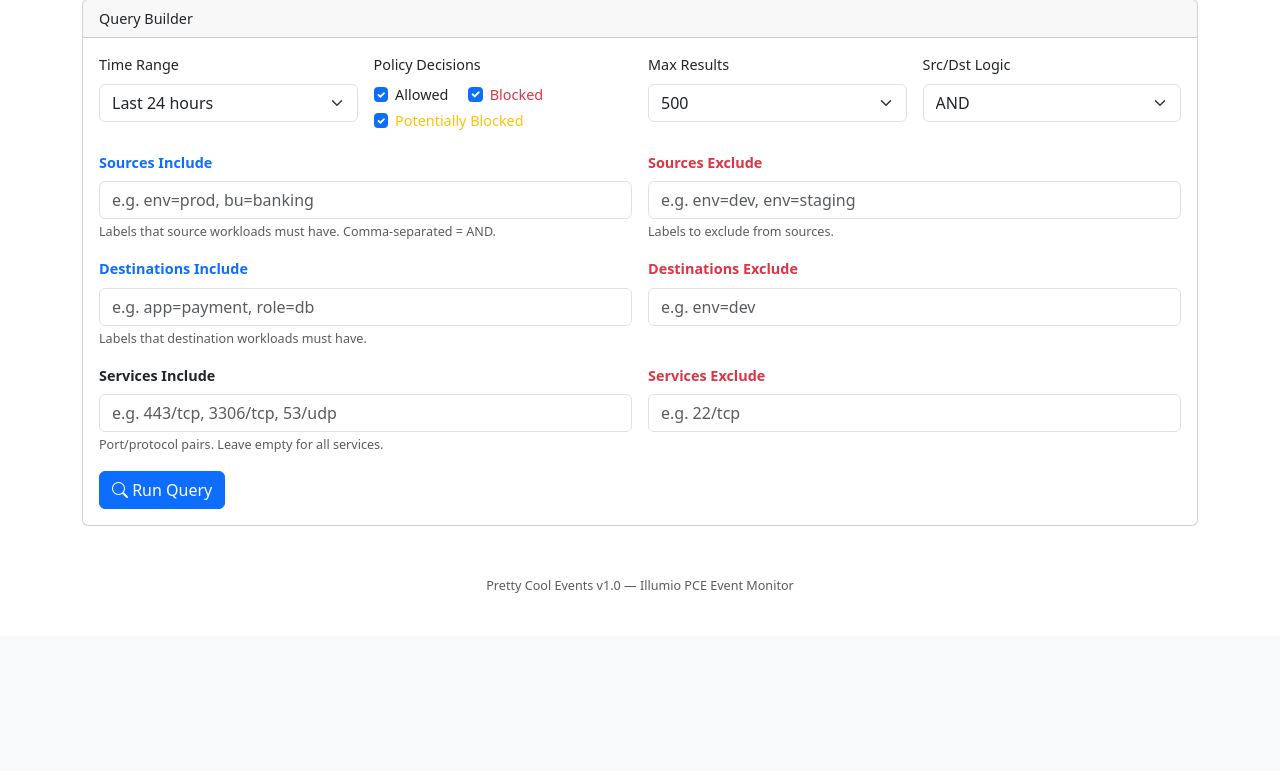
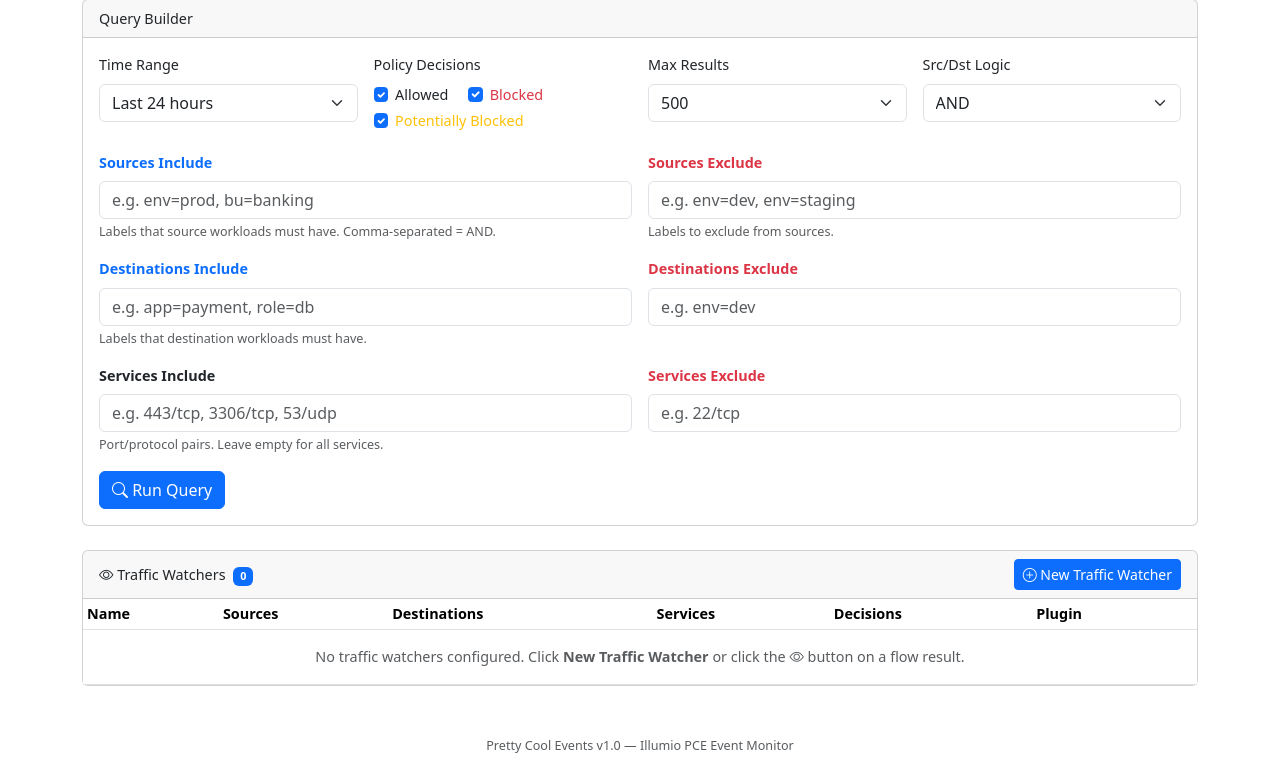
Before and after one commit to alexgoller/illumio-pretty-cool-events, a Python web app: template pretty_cool_events/web/templates/traffic.html in a window 1280 px wide. Shown: the part 164-935 px from the top of the page. Before the commit the page ends 757 px from the top, so only its background shows below. Run offline with Jinja, Linux system fonts and the light colour scheme; the template is opened without the code that fills it, so the values that code supplies are empty; some libraries are stand-ins or nearby versions.

Commit message:
Add standalone traffic watcher creation without query results
The Traffic Watchers card is now always visible on the Traffic page
(not hidden when empty). A "New Traffic Watcher" button opens the
watcher builder modal with blank fields, letting users define
watchers from scratch using label expressions without needing to
run a query first.

Two creation paths:
1. Click eye button on a flow result -> pre-filled from that flow
2. Click "New Traffic Watcher" -> blank form, type label expressions

Empty state shows helpful text explaining both paths.

Co-Authored-By: Claude Opus 4.6 (1M context) <noreply@anthropic.com>

```diff
--- a/pretty_cool_events/web/templates/traffic.html
+++ b/pretty_cool_events/web/templates/traffic.html
@@ -156,16 +156,20 @@
   </div>
 </div>
 
-<!-- Existing traffic watchers -->
-<div class="card mt-4 d-none" id="tw-card">
-  <div class="card-header d-flex justify-content-between">
-    <span><i class="bi bi-eye"></i> Traffic Watchers</span>
-    <span class="badge bg-primary" id="tw-count">0</span>
+<!-- Traffic watchers (always visible) -->
+<div class="card mt-4" id="tw-card">
+  <div class="card-header d-flex justify-content-between align-items-center">
+    <span><i class="bi bi-eye"></i> Traffic Watchers <span class="badge bg-primary ms-1" id="tw-count">0</span></span>
+    <button class="btn btn-sm btn-primary" onclick="openTrafficWatcherBuilderBlank()">
+      <i class="bi bi-plus-circle"></i> New Traffic Watcher
+    </button>
   </div>
-  <div class="card-body p-0">
+  <div class="card-body p-0" id="tw-table-wrap">
     <table class="table table-sm mb-0">
       <thead><tr><th>Name</th><th>Sources</th><th>Destinations</th><th>Services</th><th>Decisions</th><th>Plugin</th><th></th></tr></thead>
-      <tbody id="tw-body"></tbody>
+      <tbody id="tw-body">
+        <tr id="tw-empty"><td colspan="7" class="text-center text-muted p-3">No traffic watchers configured. Click <strong>New Traffic Watcher</strong> or click the <i class="bi bi-eye"></i> button on a flow result.</td></tr>
+      </tbody>
     </table>
   </div>
 </div>
@@ -532,6 +536,26 @@ function showFlow(idx) {
 }
 
 // ---- Traffic watcher builder ----
+function openTrafficWatcherBuilderBlank() {
+  document.getElementById('tw-preview').innerHTML =
+    '<span class="text-muted">Define a new traffic watcher from scratch. Use label expressions like <code>env=prod, bu=banking</code>.</span>';
+  document.getElementById('tw-name').value = '';
+  document.getElementById('tw-src-include').value = '';
+  document.getElementById('tw-src-exclude').value = '';
+  document.getElementById('tw-dst-include').value = '';
+  document.getElementById('tw-dst-exclude').value = '';
+  document.getElementById('tw-svc-include').value = '';
+  document.getElementById('tw-pd-blocked').checked = true;
+  document.getElementById('tw-pd-pot').checked = true;
+  document.getElementById('tw-pd-allowed').checked = false;
+  updateTwYaml();
+  document.querySelectorAll('#twModal input, #twModal select').forEach(el => {
+    el.oninput = updateTwYaml;
+    el.onchange = updateTwYaml;
+  });
+  new bootstrap.Modal(document.getElementById('twModal')).show();
+}
+
 function openTrafficWatcherBuilder(idx) {
   const detailModal = bootstrap.Modal.getInstance(document.getElementById('flowModal'));
   if (detailModal) detailModal.hide();
@@ -662,11 +686,12 @@ function loadTrafficWatchers() {
   fetch('{{ url_for("main.api_traffic_watchers_list") }}')
   .then(r => r.json())
   .then(watchers => {
-    const card = document.getElementById('tw-card');
     const body = document.getElementById('tw-body');
     document.getElementById('tw-count').textContent = watchers.length;
-    if (!watchers.length) { card.classList.add('d-none'); return; }
-    card.classList.remove('d-none');
+    if (!watchers.length) {
+      body.innerHTML = '<tr><td colspan="7" class="text-center text-muted p-3">No traffic watchers configured. Click <strong>New Traffic Watcher</strong> or click the <i class="bi bi-eye"></i> button on a flow result.</td></tr>';
+      return;
+    }
     body.innerHTML = watchers.map((tw, i) => `<tr>
       <td><strong>${tw.name}</strong></td>
       <td class="small"><code>${tw.src_include || '*'}</code>${tw.src_exclude ? ' <span class="text-danger">!' + tw.src_exclude + '</span>' : ''}</td>
```
